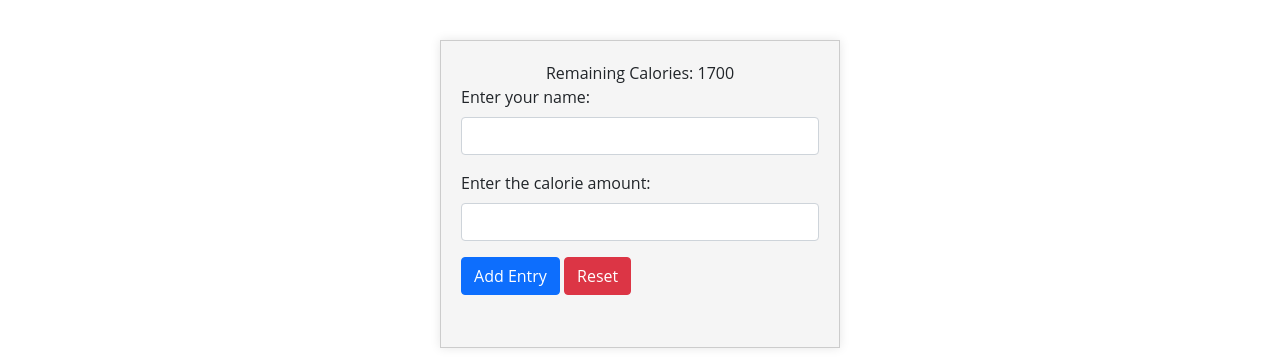
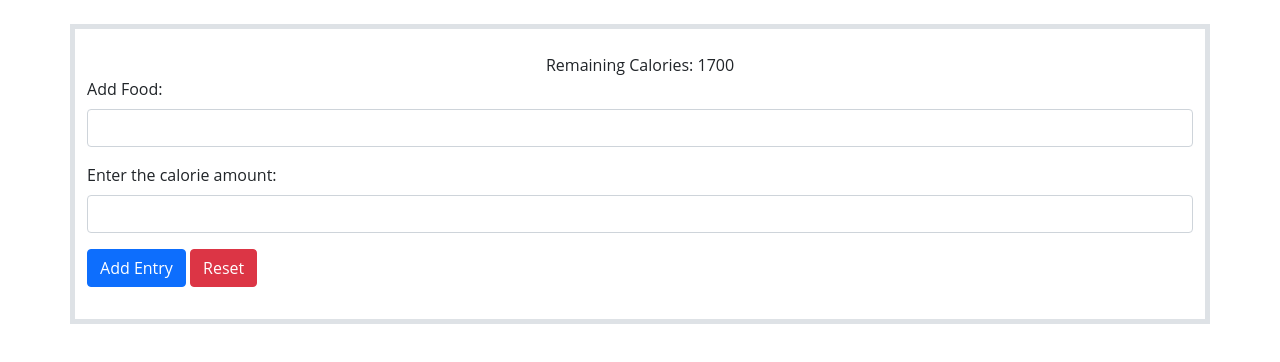
Before and after one commit to peterwgood/Calorie-Counter, a plain HTML site: page index.html in a window 1280 px wide. Drawn offline with nearby package versions, Linux system fonts and the light colour scheme.

Commit message:
Add files via upload

```diff
--- a/index.html
+++ b/index.html
@@ -10,11 +10,11 @@
 	<meta name="apple-mobile-web-app-status-bar-style" content="black-translucent">
 </head>
 <body>
-  <div class="calorie-counter">
-    <div id="remaining-calories" class="text-center">Remaining Calories: <span id="remaining-calories-value">1700</span></div>
+  <div class="container mt-4 border border-5">
+    <div id="remaining-calories" class="text-center mt-4">Remaining Calories: <span id="remaining-calories-value">1700</span></div>
     <form>
       <div class="mb-3">
-        <label for="name" class="form-label">Enter your name:</label>
+        <label for="name" class="form-label">Add Food:</label>
         <input type="text" class="form-control" id="name" />
       </div>
       <div class="mb-3">
--- a/styles.css
+++ b/styles.css
@@ -10,3 +10,9 @@ body {
   border: 1px solid #ccc;
   box-shadow: 0 0 10px rgba(0, 0, 0, 0.1);
 }
+
+.delete-button {
+
+	float: right;
+
+}
```
